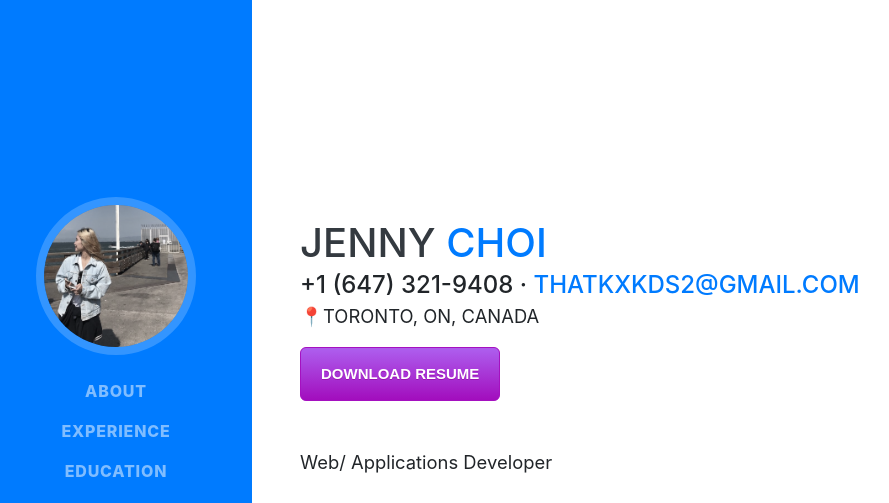
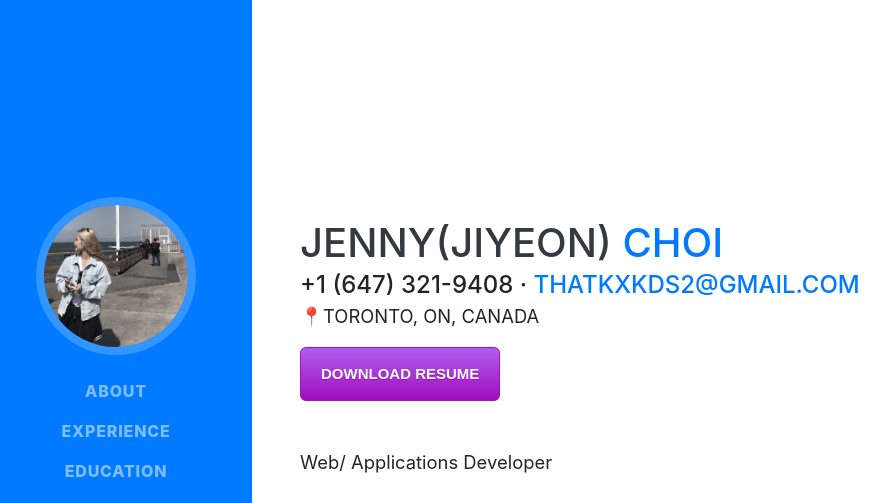
Before and after one commit to JiyeonChoi/resume, a website with bundled scripts: page index.html in a window 1280 px wide. Shown: the top 503 px of the page, without its empty margins (20-909 px from the left). Built offline with nearby package versions, Linux system fonts and the light colour scheme; a web font is replaced by a local one.

Commit message:
Update index.html

```diff
--- a/index.html
+++ b/index.html
@@ -8,7 +8,7 @@
   <meta name="description" content="">
   <meta name="author" content="">
 
-  <title>Jiyeon Choi</title>
+  <title>Jenny(Jiyeon)</title>
 
   <!-- Bootstrap core CSS -->
   <link href="vendor/bootstrap/css/bootstrap.min.css" rel="stylesheet">
@@ -27,7 +27,7 @@
 
   <nav class="navbar navbar-expand-lg navbar-dark bg-primary fixed-top" id="sideNav">
     <a class="navbar-brand js-scroll-trigger" href="#page-top">
-      <span class="d-block d-lg-none">Jenny Choi</span>
+      <span class="d-block d-lg-none">Jenny(Jiyeon) Choi</span>
       <span class="d-none d-lg-block">
         <img class="img-fluid img-profile rounded-circle mx-auto mb-2" src="img/profile.jpg" alt="">
       </span>
@@ -68,7 +68,7 @@
 
     <section class="resume-section p-3 p-lg-5 d-flex align-items-center" id="about">
       <div class="w-100">
-        <h1 class="mb-0">Jenny
+        <h1 class="mb-0">Jenny(Jiyeon)
           <span class="text-primary">Choi</span>
         </h1>
 
```
